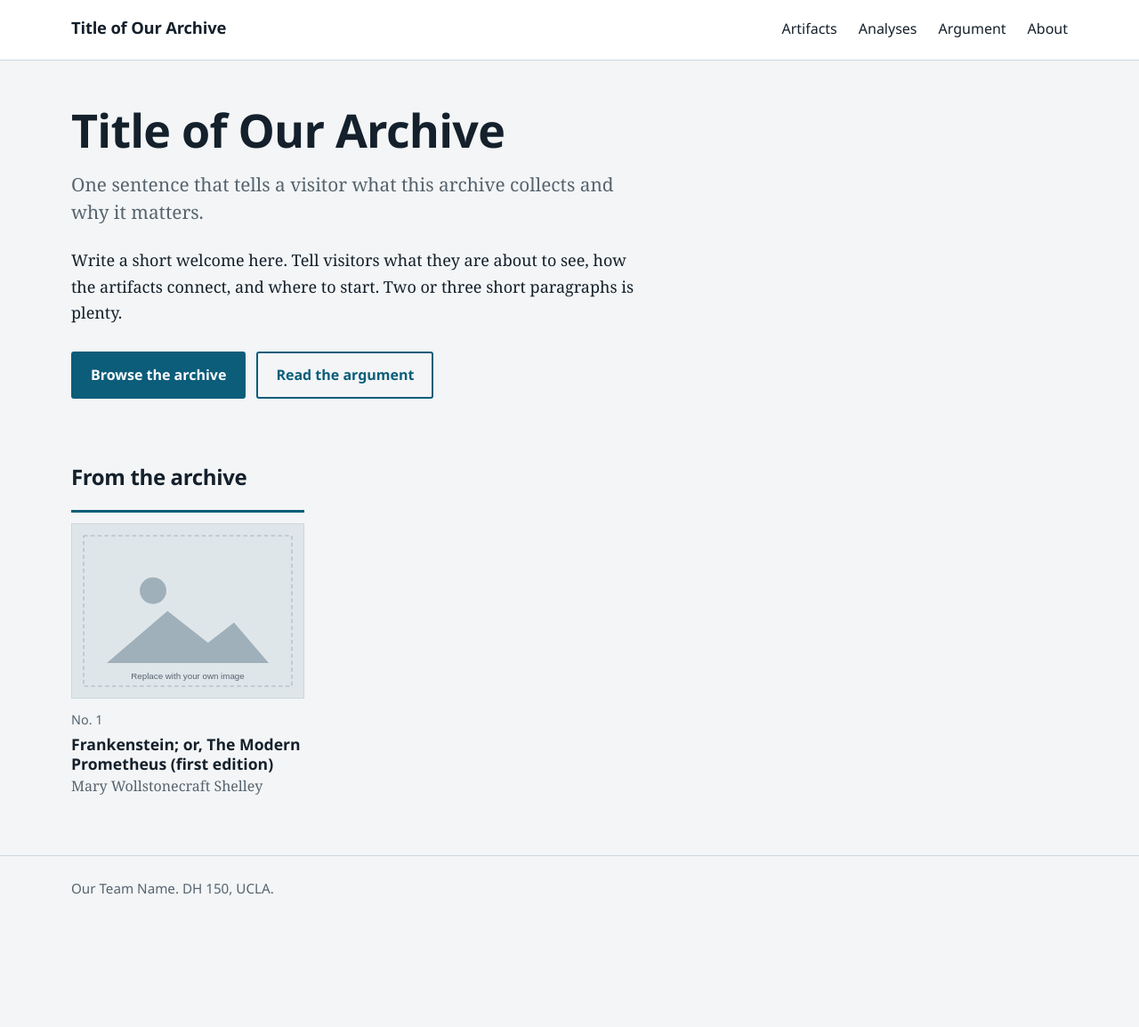
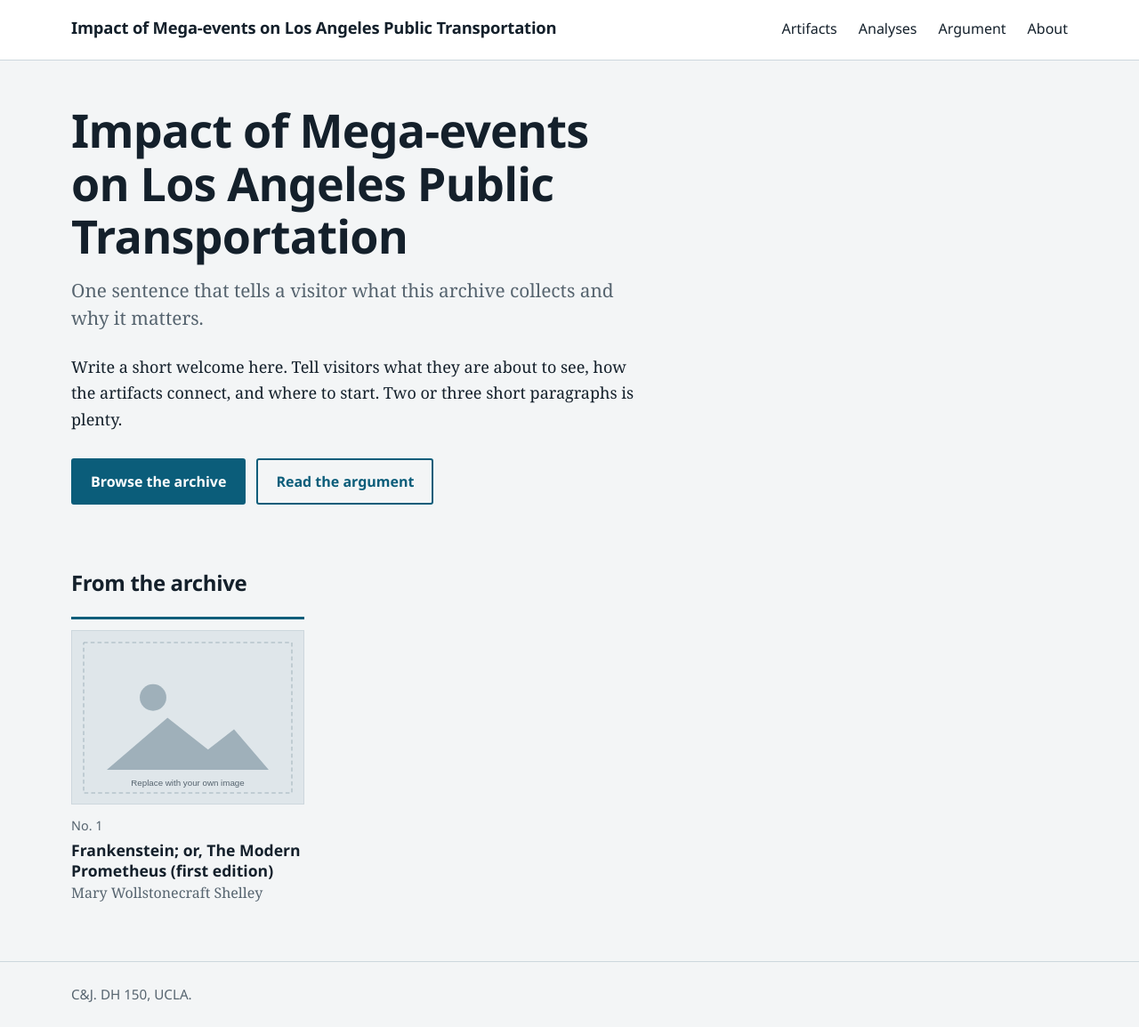
Before and after one commit to jarivero20/metroarchives, a Jekyll site: the page built from index.md, in a window 1280 px wide. Shown: the whole page at 89% size. Built offline with Jekyll 4.4.1, drawn with Linux system fonts in a browser that asks for light colours; before the commit the page ends 1035 px from its top, so only the background shows below that.

Commit message:
Update _config.yml

```diff
--- a/_config.yml
+++ b/_config.yml
@@ -2,8 +2,8 @@
 # SITE SETTINGS: edit the three lines marked CHANGE ME.
 # ------------------------------------------------------------
 
-title: "Title of Our Archive"          # CHANGE ME: the name of your archive
-team: "Our Team Name"                  # CHANGE ME: your team name
+title: "Impact of Mega-events on Los Angeles Public Transportation"          # CHANGE ME: the name of your archive
+team: "C&J"                  # CHANGE ME: your team name
 description: "One sentence about what this archive collects and why."
 course: "DH 150, UCLA"
 accent_color: "#0b5d7a"                # optional: any hex color for links and buttons
```
